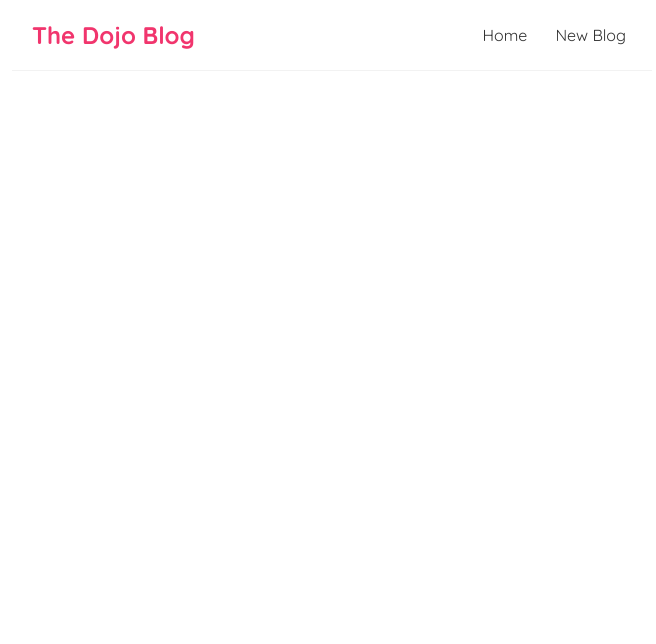
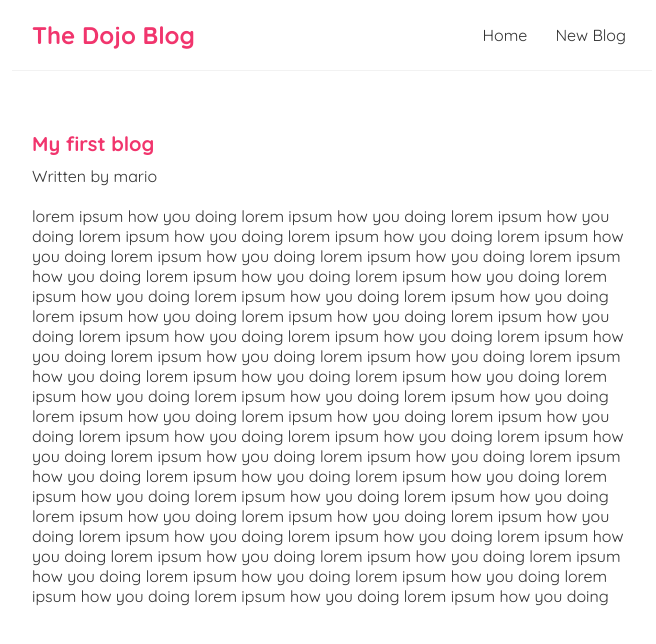
Before and after one commit to FaeizHamdard22/dojo-blog-1, a React (Create React App) app: page /blogs/1 in a window 1280 px wide. Shown: the top 644 px of the page, without its empty margins (308-964 px from the left). Built offline with nearby package versions, Linux system fonts and the light colour scheme; data requests are answered from the project's data file.

Commit message:
creating blog details and using useParams.

```diff
--- a/data/db.json
+++ b/data/db.json
@@ -2,13 +2,13 @@
   "blogs": [
     {
       "title": "My first blog",
-      "body": "lorem ipsum how you doing lorem ipsum how you doing lorem ipsum how you doing lorem ipsum how you doing ",
+      "body": "lorem ipsum how you doing lorem ipsum how you doing lorem ipsum how you doing lorem ipsum how you doing lorem ipsum how you doing lorem ipsum how you doing lorem ipsum how you doing lorem ipsum how you doing lorem ipsum how you doing lorem ipsum how you doing lorem ipsum how you doing lorem ipsum how you doing lorem ipsum how you doing lorem ipsum how you doing lorem ipsum how you doing lorem ipsum how you doing lorem ipsum how you doing lorem ipsum how you doing lorem ipsum how you doing lorem ipsum how you doing lorem ipsum how you doing lorem ipsum how you doing lorem ipsum how you doing lorem ipsum how you doing lorem ipsum how you doing lorem ipsum how you doing lorem ipsum how you doing lorem ipsum how you doing lorem ipsum how you doing lorem ipsum how you doing lorem ipsum how you doing lorem ipsum how you doing lorem ipsum how you doing lorem ipsum how you doing lorem ipsum how you doing lorem ipsum how you doing lorem ipsum how you doing lorem ipsum how you doing lorem ipsum how you doing lorem ipsum how you doing lorem ipsum how you doing lorem ipsum how you doing lorem ipsum how you doing lorem ipsum how you doing lorem ipsum how you doing lorem ipsum how you doing lorem ipsum how you doing lorem ipsum how you doing lorem ipsum how you doing lorem ipsum how you doing lorem ipsum how you doing lorem ipsum how you doing lorem ipsum how you doing lorem ipsum how you doing lorem ipsum how you doing lorem ipsum how you doing ",
       "author": "mario",
       "id": 1
     },
     {
       "title": "Opening Party",
-      "body": "lorem ipsum how you doing lorem ipsum how you doing lorem ipsum how you doing lorem ipsum how you doing ",
+      "body": "lorem ipsum how you doing lorem ipsum how you doing lorem ipsum how you doing lorem ipsum how you doing lorem ipsum how you doing lorem ipsum how you doing lorem ipsum how you doing lorem ipsum how you doing lorem ipsum how you doing lorem ipsum how you doing lorem ipsum how you doing lorem ipsum how you doing lorem ipsum how you doing lorem ipsum how you doing lorem ipsum how you doing lorem ipsum how you doing lorem ipsum how you doing lorem ipsum how you doing lorem ipsum how you doing lorem ipsum how you doing lorem ipsum how you doing lorem ipsum how you doing lorem ipsum how you doing lorem ipsum how you doing lorem ipsum how you doing lorem ipsum how you doing lorem ipsum how you doing lorem ipsum how you doing lorem ipsum how you doing lorem ipsum how you doing lorem ipsum how you doing lorem ipsum how you doing lorem ipsum how you doing lorem ipsum how you doing lorem ipsum how you doing lorem ipsum how you doing lorem ipsum how you doing lorem ipsum how you doing lorem ipsum how you doing lorem ipsum how you doing lorem ipsum how you doing lorem ipsum how you doing lorem ipsum how you doing lorem ipsum how you doing lorem ipsum how you doing lorem ipsum how you doing lorem ipsum how you doing lorem ipsum how you doing lorem ipsum how you doing lorem ipsum how you doing lorem ipsum how you doing lorem ipsum how you doing lorem ipsum how you doing lorem ipsum how you doing lorem ipsum how you doing lorem ipsum how you doing ",
       "author": "yoshi",
       "id": 2
     }
--- a/src/App.js
+++ b/src/App.js
@@ -2,6 +2,7 @@
 import Home from "./Home";
 import { BrowserRouter as Router, Routes, Route } from "react-router-dom";
 import Create from "./Create";
+import BlogDetails from "./BlogDetails";
 
 function App() {
   return (
@@ -12,6 +13,7 @@
           <Routes>
             <Route path="/" exact element={<Home />} />
             <Route path="/create" element={<Create />} />
+            <Route path="/blogs/:id" element={<BlogDetails />} />
           </Routes>
         </div>
       </div>
--- /dev/null
+++ b/src/BlogDetails.js
@@ -0,0 +1,23 @@
+import { useParams } from "react-router-dom";
+import useFetch from "./useFetch";
+
+const BlogDetails = () => {
+  const { id } = useParams();
+  const {data: blog, isPending, error} = useFetch('http://localhost:8000/blogs/' + id);
+
+  return (
+    <div className="blog-details">
+        {isPending && <div>Loading...</div>}
+        {error && <div>{error}</div>}
+        {blog && (
+            <article>
+                <h2>{blog.title}</h2>
+                <p>Written by {blog.author}</p>
+                <div>{blog.body}</div>
+            </article>
+        )}
+    </div>
+  );
+};
+
+export default BlogDetails;
--- a/src/BlogList.js
+++ b/src/BlogList.js
@@ -1,11 +1,15 @@
-const BlogList = ({ blogs, title}) => {
+import { Link } from "react-router-dom";
+
+const BlogList = ({ blogs, title }) => {
   return (
     <div className="blog-list">
       <h2>{title}</h2>
       {blogs.map((blog) => (
         <div className="blog-preview" key={blog.id}>
-          <h2>{blog.title}</h2>
-          <p>Written by {blog.author}</p>
+          <Link to={`/blogs/${blog.id}`}>
+            <h2>{blog.title}</h2>
+            <p>Written by {blog.author}</p>
+          </Link>
         </div>
       ))}
     </div>
--- a/src/index.css
+++ b/src/index.css
@@ -60,3 +60,17 @@
   text-align: center;
   padding: 10px 0px;
 }
+
+.blog-preview a {
+  text-decoration: none;
+}
+
+/* blog details page */
+.blog-details h2 {
+  font-size: 20px;
+  color: #f1356d;
+  margin-bottom: 10px;
+}
+.blog-details div {
+  margin: 20px 0;
+}
```
